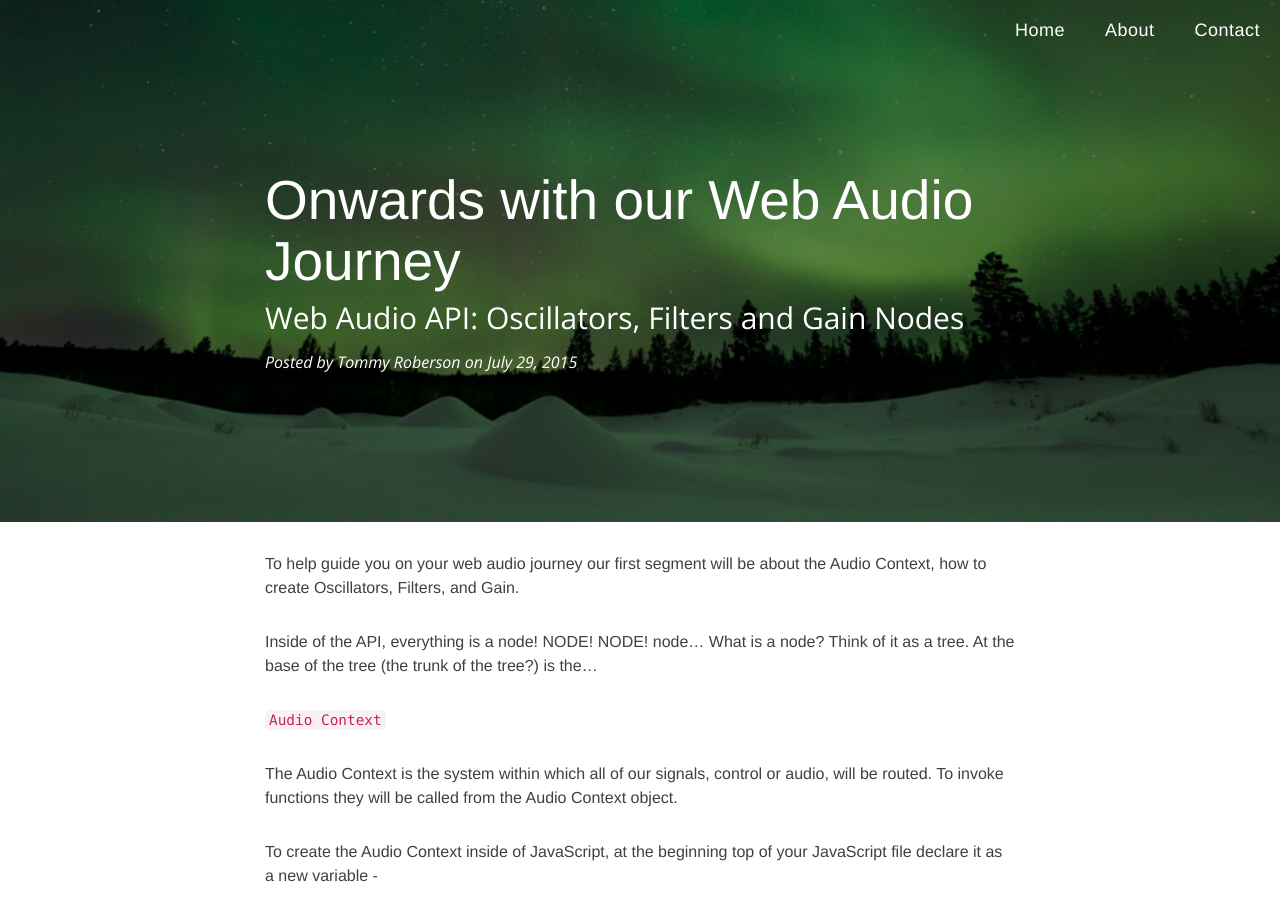
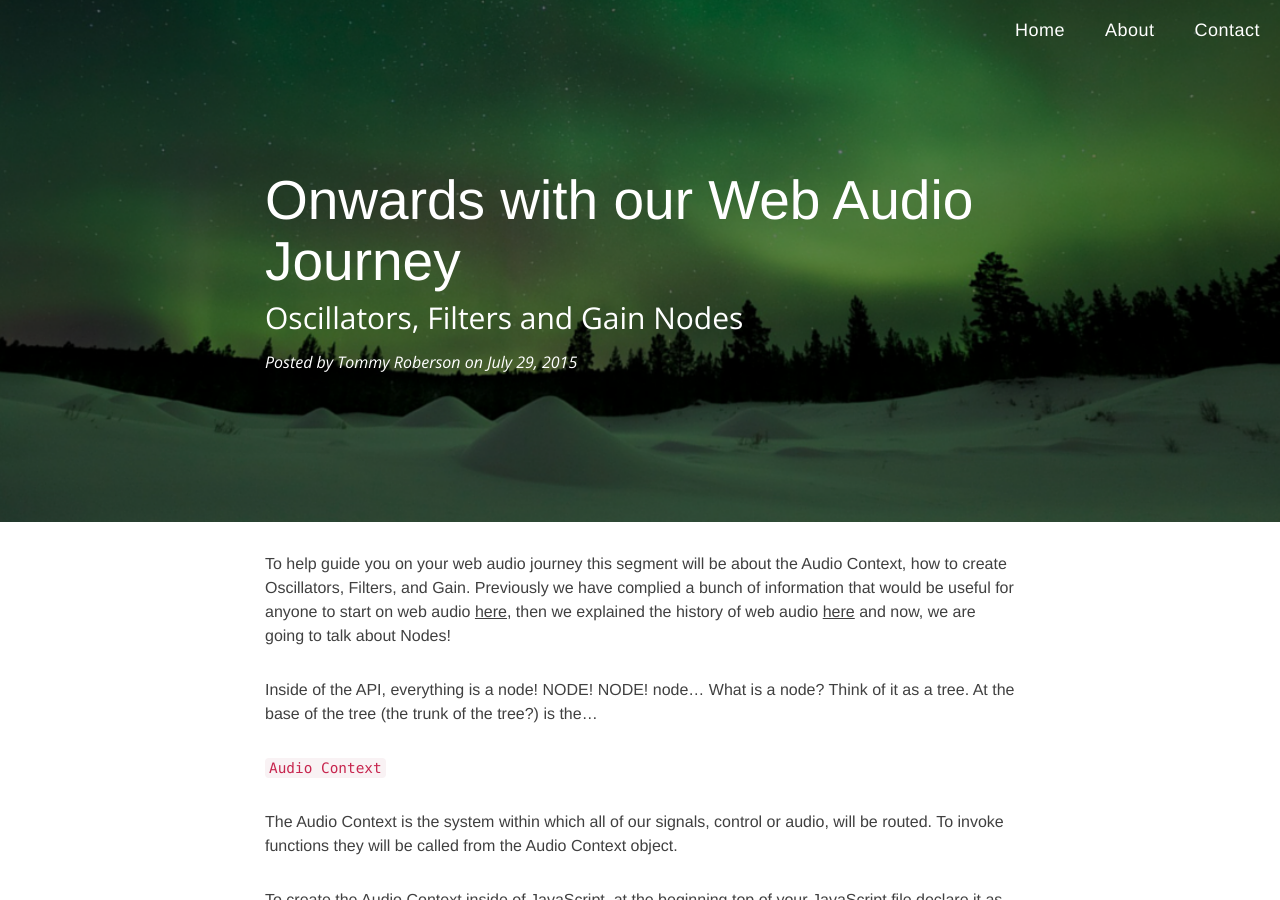
Before and after one commit to Sonoport/sonoport.github.io, a Jekyll site: the page built from _posts/2015-07-29-onwards-web-audio-journey.markdown, in a window 1280 px wide and 900 px high. Built offline with Jekyll 4.4.1, drawn with Linux system fonts in a browser that asks for light colours; nearby versions of some CDN libraries.

Commit message:
Changes to Tommy's web audio post

```diff
--- a/_posts/2015-07-29-onwards-web-audio-journey.markdown
+++ b/_posts/2015-07-29-onwards-web-audio-journey.markdown
@@ -1,14 +1,14 @@
 ---
 layout:     post
 title:      "Onwards with our Web Audio Journey"
-subtitle:   "Web Audio API: Oscillators, Filters and Gain Nodes"
+subtitle:   "Oscillators, Filters and Gain Nodes"
 date:       2015-07-29 12:00:00
 author:     "Tommy Roberson"
 header-img: "img/postheader04.png"
 ---
 
 
-To help guide you on your web audio journey our first segment will be about the Audio Context, how to create Oscillators, Filters, and Gain.
+To help guide you on your web audio journey this segment will be about the Audio Context, how to create Oscillators, Filters, and Gain. Previously we have complied a bunch of information that would be useful for anyone to start on web audio [here](http://sonoport.github.io/2015/06/08/learning-web-audio-api/), then we explained the history of web audio [here](http://sonoport.github.io/2015/07/06/more-on-web-audio-api/) and now, we are going to talk about Nodes!
 
 Inside of the API, everything is a node! NODE! NODE! node... What is a node? Think of it as a tree. At the base of the tree (the trunk of the tree?) is the...
 
```
